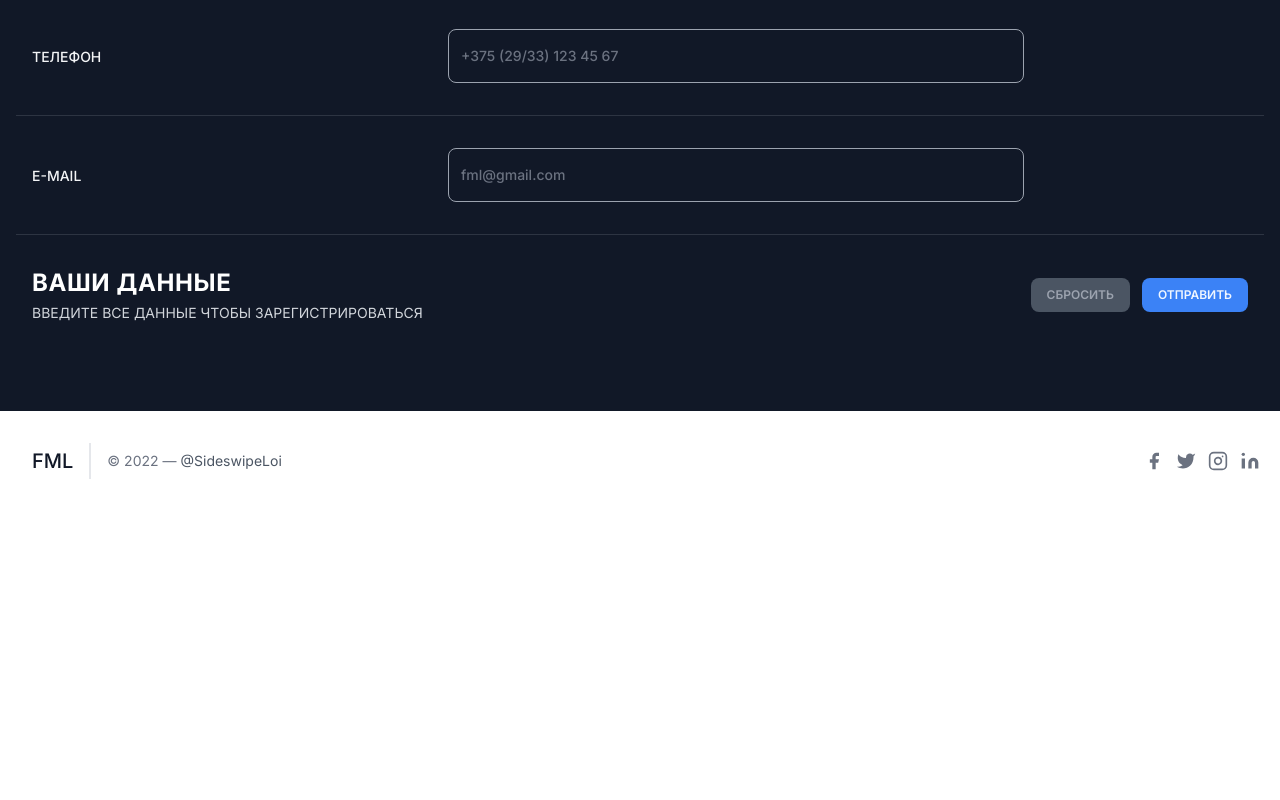
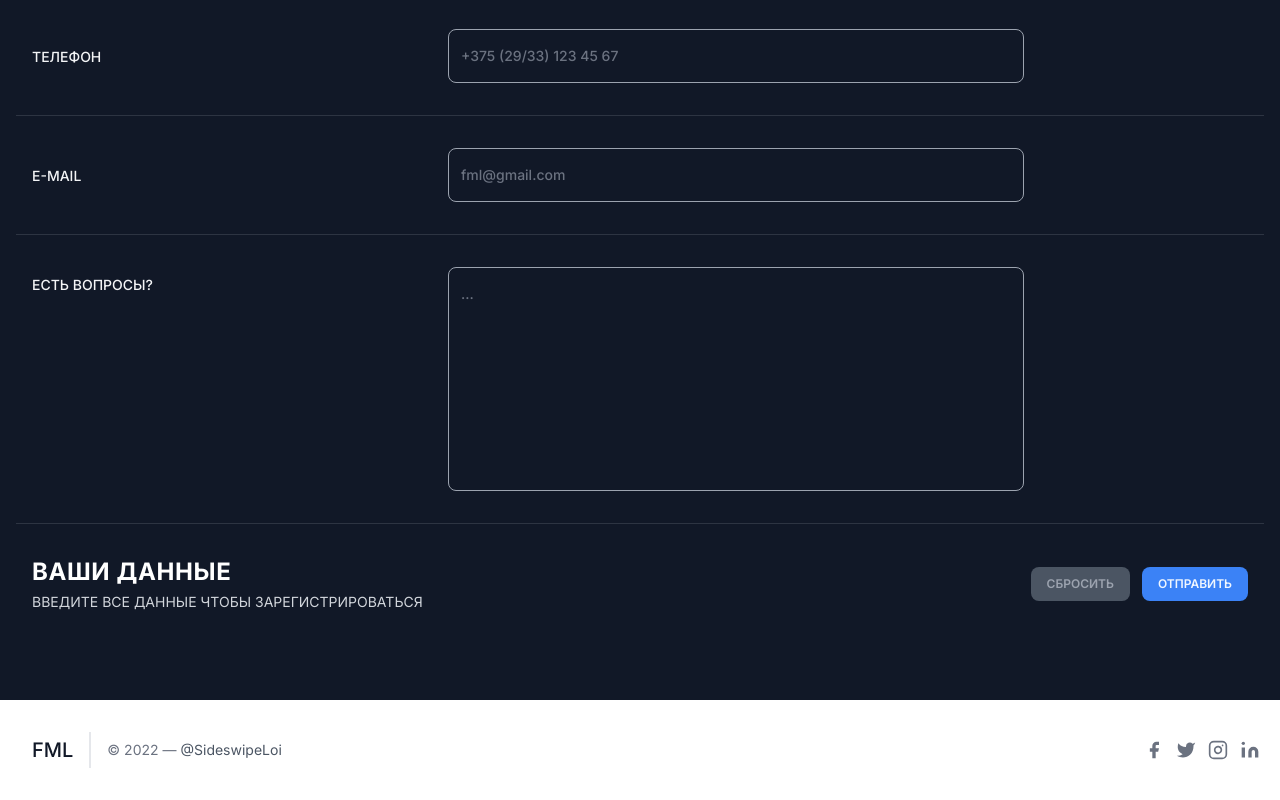
Before and after one commit to LashaLoi/fml, a Next.js app: page /register in a window 1280 px wide. Shown: the part 1615-2415 px from the top of the page. Before the commit the page ends 2126 px from the top, so only its background shows below. Built offline with nearby package versions, Linux system fonts and the light colour scheme.

Commit message:
add q question

```diff
--- a/pages/register.tsx
+++ b/pages/register.tsx
@@ -173,6 +173,13 @@ export default function RegisterPage() {
           register={register}
           type="email"
         />
+        <Textarea
+          label="ЕСТЬ ВОПРОСЫ?"
+          name="q"
+          register={register}
+          required
+          placeholder="..."
+        />
         <div className="flex flex-wrap items-center justify-between -mx-4 mb-8 pb-6  border-opacity-20">
           <div className="w-full sm:w-auto px-4 mb-6 sm:mb-0">
             <h4 className="text-2xl font-bold tracking-wide text-white mb-1">
```
